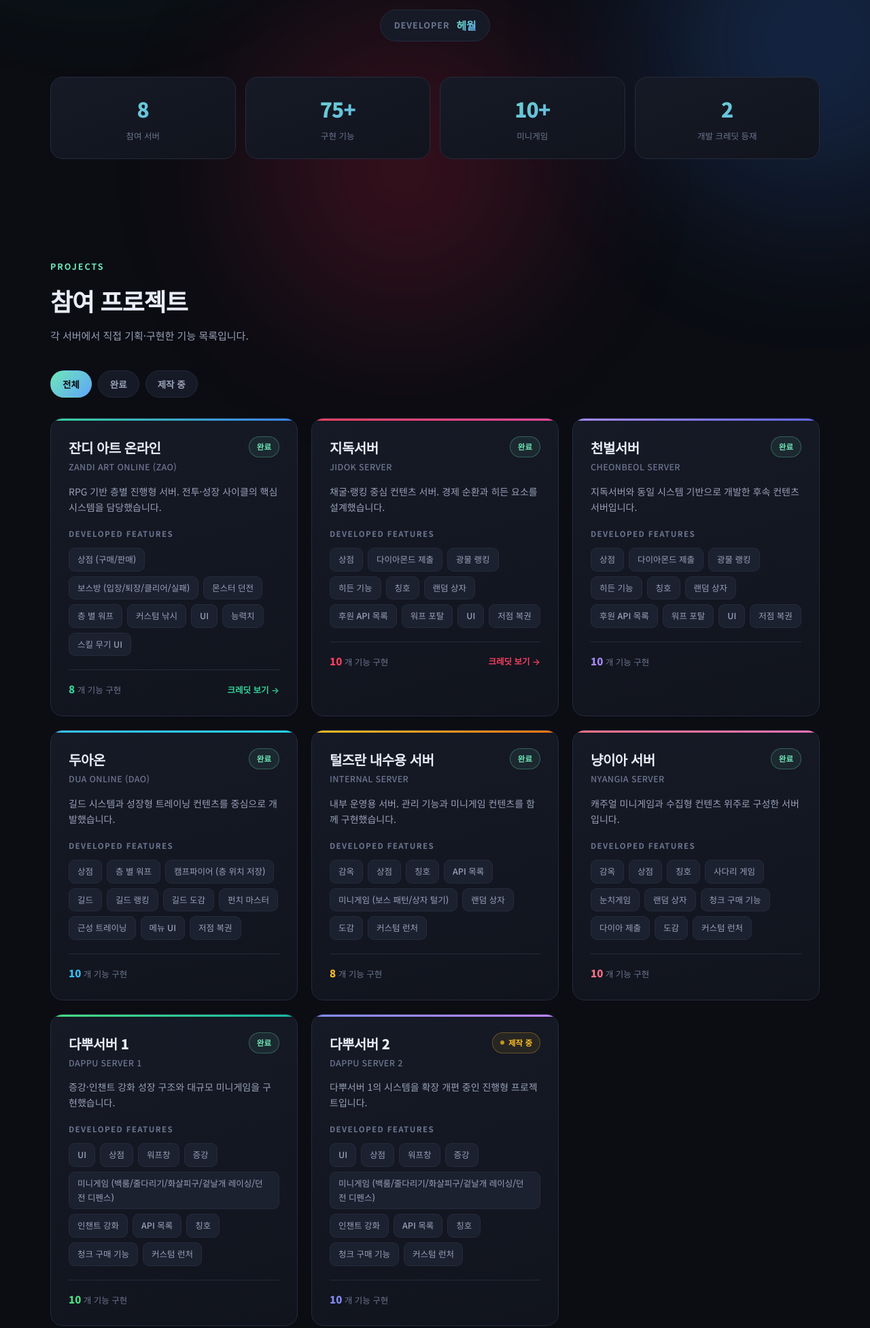
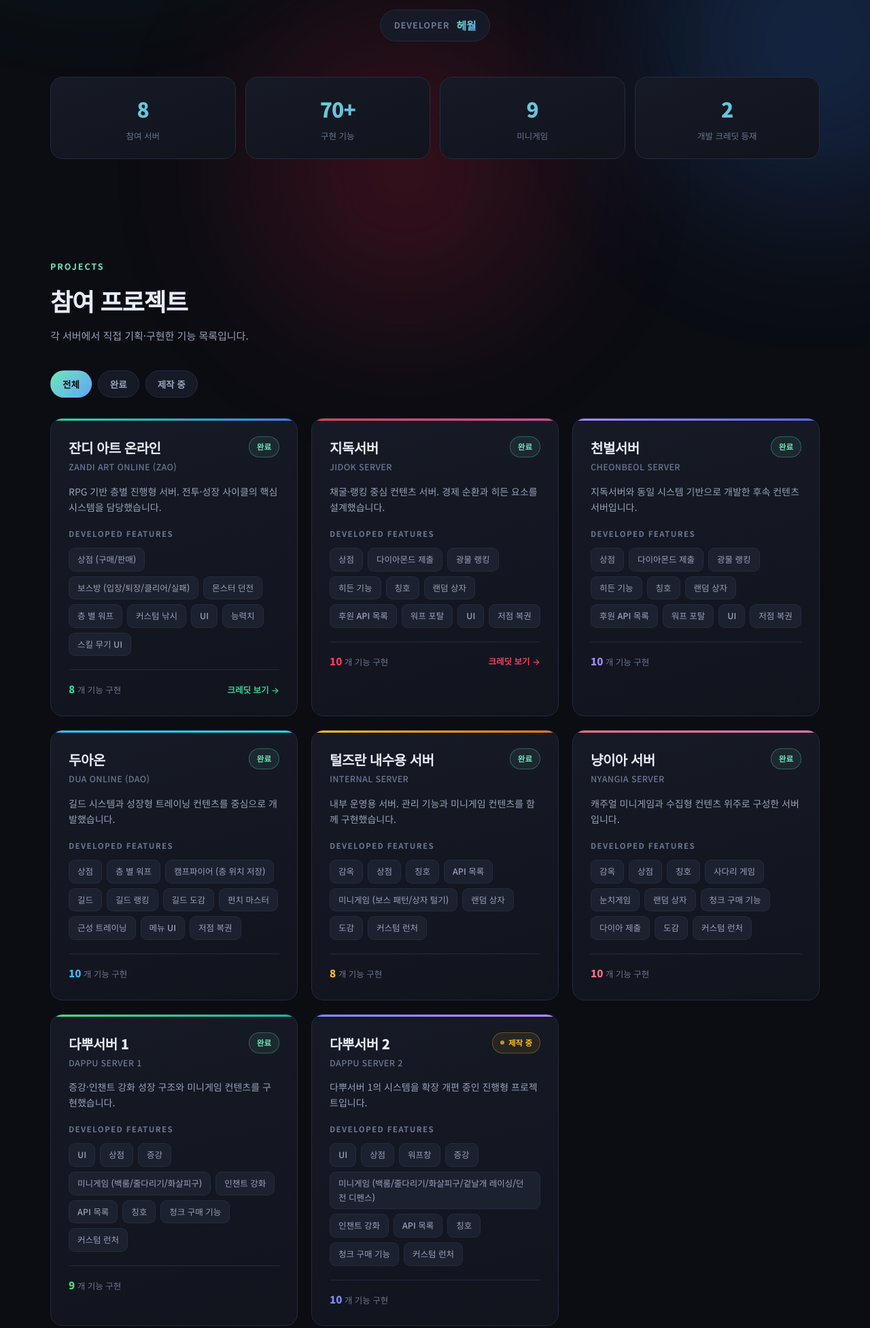
Before and after one commit to Hewols/portfolio, a plain HTML site: page index.html in a window 1280 px wide. Shown: the part 460-2414 px from the top of the page at 68% size. Drawn offline with Linux system fonts and the light colour scheme; a web font is replaced by a local one.

Commit message:
Add files via upload

```diff
--- a/index.html
+++ b/index.html
@@ -228,8 +228,8 @@ footer{border-top:1px solid var(--line);padding:38px 0;text-align:center;color:v
 
     <div class="stats">
       <div class="stat"><b>8</b><span>참여 서버</span></div>
-      <div class="stat"><b>75+</b><span>구현 기능</span></div>
-      <div class="stat"><b>10+</b><span>미니게임</span></div>
+      <div class="stat"><b>70+</b><span>구현 기능</span></div>
+      <div class="stat"><b>9</b><span>미니게임</span></div>
       <div class="stat"><b>2</b><span>개발 크레딧 등재</span></div>
     </div>
   </div>
@@ -293,7 +293,7 @@ footer{border-top:1px solid var(--line);padding:38px 0;text-align:center;color:v
 
     <div class="skills">
       <div class="sk"><span class="ico">🛒</span><h4>경제 · 상점 시스템</h4><p>구매/판매 상점, 랜덤 상자, 복권, 후원 연동 등 서버 경제 순환 구조를 설계했습니다.</p></div>
-      <div class="sk"><span class="ico">🎮</span><h4>미니게임 개발</h4><p>백룸, 줄다리기, 화살피구, 겉날개 레이싱, 던전 디펜스, 사다리, 눈치게임, 보스 패턴 등 10종 이상.</p></div>
+      <div class="sk"><span class="ico">🎮</span><h4>미니게임 개발</h4><p>백룸, 줄다리기, 화살피구, 겉날개 레이싱, 던전 디펜스, 사다리, 눈치게임, 보스 패턴, 상자 털기 등 9종.</p></div>
       <div class="sk"><span class="ico">🖥️</span><h4>인벤토리 UI</h4><p>메뉴/능력치/스킬 무기/워프창 등 GUI 기반 인터페이스를 서버마다 커스텀 구현했습니다.</p></div>
       <div class="sk"><span class="ico">📊</span><h4>랭킹 · 데이터</h4><p>광물 랭킹, 길드 랭킹, 도감, 칭호 등 누적 데이터 기반 시스템을 구축했습니다.</p></div>
       <div class="sk"><span class="ico">🌐</span><h4>API 연동</h4><p>후원 API 목록 처리 및 외부 연동 기능을 개발했습니다.</p></div>
@@ -354,9 +354,9 @@ const projects = [
   },
   {
     name:"다뿌서버 1", sub:"DAPPU SERVER 1", status:"done",
-    desc:"증강·인챈트 강화 성장 구조와 대규모 미니게임을 구현했습니다.",
+    desc:"증강·인챈트 강화 성장 구조와 미니게임 컨텐츠를 구현했습니다.",
     c1:"#4ade80", c2:"#14b8a6",
-    feats:["UI","상점","워프창","증강","미니게임 (백룸/줄다리기/화살피구/겉날개 레이싱/던전 디펜스)","인챈트 강화","API 목록","칭호","청크 구매 기능","커스텀 런처"]
+    feats:["UI","상점","증강","미니게임 (백룸/줄다리기/화살피구)","인챈트 강화","API 목록","칭호","청크 구매 기능","커스텀 런처"]
   },
   {
     name:"다뿌서버 2", sub:"DAPPU SERVER 2", status:"wip",
```
